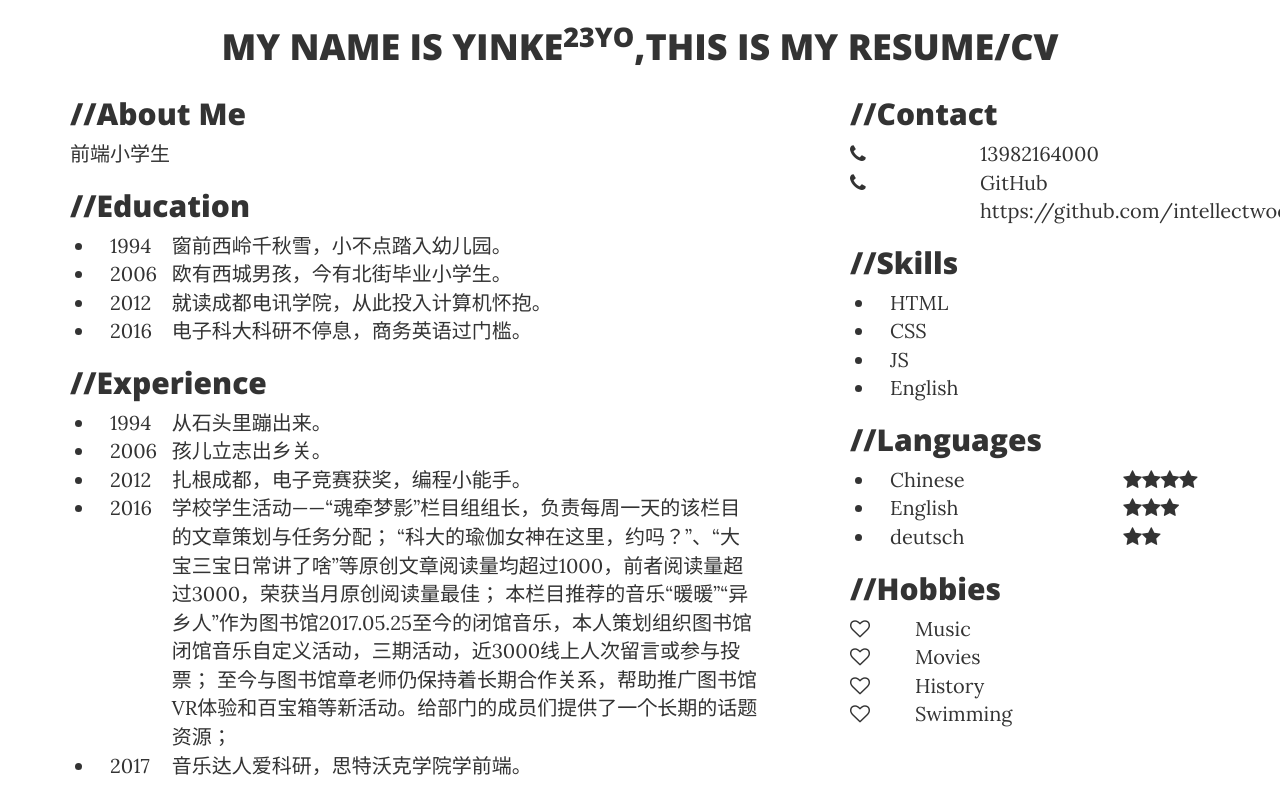
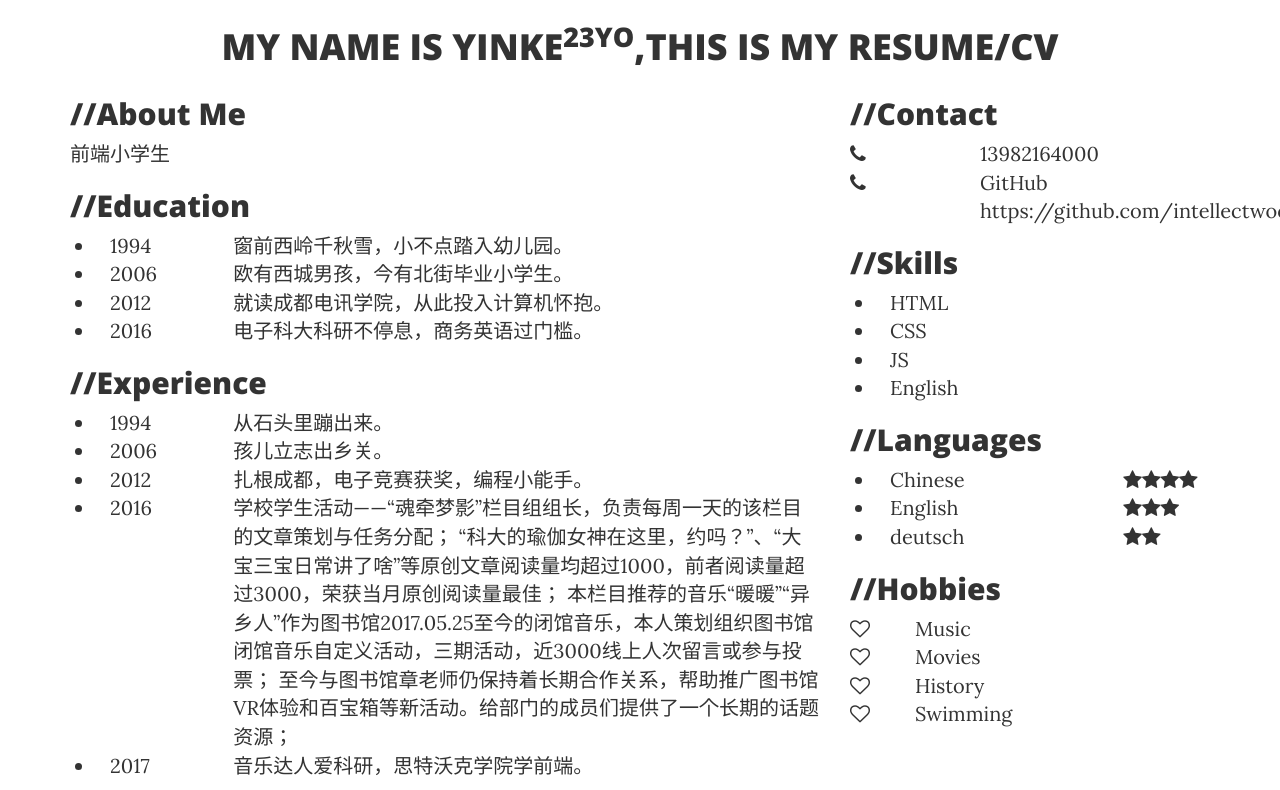
Before and after one commit to intellectwood/personal-cv, a website: page index.html in a window 1280 px wide. Shown: the part 425-1215 px from the top of the page. Drawn offline with nearby package versions, Linux system fonts and the light colour scheme.

Commit message:
Update index.html

```diff
--- a/index.html
+++ b/index.html
@@ -127,23 +127,23 @@
 				<!-- Education -->
 				<h2>//Education</h2>
 					<ul type="disc">
-					 <div class="row"><li> <div class="col-lg-1  col-md-1">1994</div> <div class="col-lg-10  col-md-10 ">窗前西岭千秋雪，小不点踏入幼儿园。</div>  </li></div>
-					 <div class="row"><li> <div class="col-lg-1  col-md-1">2006</div> <div class="col-lg-10  col-md-10 ">欧有西城男孩，今有北街毕业小学生。</div>  </li></div>
-					 <div class="row"><li> <div class="col-lg-1  col-md-1">2012</div> <div class="col-lg-10  col-md-10 ">就读成都电讯学院，从此投入计算机怀抱。</div>  </li></div>
-					 <div class="row"><li> <div class="col-lg-1  col-md-1">2016</div> <div class="col-lg-10  col-md-10 ">电子科大科研不停息，商务英语过门槛。</div>  </li></div>
+					 <div class="row"><li> <div class="col-lg-2  col-md-2">1994</div> <div class="col-lg-10  col-md-10 ">窗前西岭千秋雪，小不点踏入幼儿园。</div>  </li></div>
+					 <div class="row"><li> <div class="col-lg-2  col-md-2">2006</div> <div class="col-lg-10  col-md-10 ">欧有西城男孩，今有北街毕业小学生。</div>  </li></div>
+					 <div class="row"><li> <div class="col-lg-2  col-md-2">2012</div> <div class="col-lg-10  col-md-10 ">就读成都电讯学院，从此投入计算机怀抱。</div>  </li></div>
+					 <div class="row"><li> <div class="col-lg-2  col-md-2">2016</div> <div class="col-lg-10  col-md-10 ">电子科大科研不停息，商务英语过门槛。</div>  </li></div>
 					</ul>
 				<!-- Experience -->
 				<h2>//Experience</h2>
 					<ul type="disc">
-					 <div class="row"><li> <div class="col-lg-1  col-md-1">1994</div> <div class="col-lg-10  col-md-10 ">从石头里蹦出来。</div>  </li></div>
-					 <div class="row"><li> <div class="col-lg-1  col-md-1">2006</div> <div class="col-lg-10  col-md-10 ">孩儿立志出乡关。</div>  </li></div>
-					 <div class="row"><li> <div class="col-lg-1  col-md-1">2012</div> <div class="col-lg-10  col-md-10 ">扎根成都，电子竞赛获奖，编程小能手。</div>  </li></div>
+					 <div class="row"><li> <div class="col-lg-2  col-md-2">1994</div> <div class="col-lg-10  col-md-10 ">从石头里蹦出来。</div>  </li></div>
+					 <div class="row"><li> <div class="col-lg-2  col-md-2">2006</div> <div class="col-lg-10  col-md-10 ">孩儿立志出乡关。</div>  </li></div>
+					 <div class="row"><li> <div class="col-lg-2  col-md-2">2012</div> <div class="col-lg-10  col-md-10 ">扎根成都，电子竞赛获奖，编程小能手。</div>  </li></div>
 
-					 <div class="row"><li> <div class="col-lg-1  col-md-1">2016</div> <div class="col-lg-10  col-md-10 ">学校学生活动——“魂牵梦影”栏目组组长，负责每周一天的该栏目的文章策划与任务分配；
+					 <div class="row"><li> <div class="col-lg-2  col-md-2">2016</div> <div class="col-lg-10  col-md-10 ">学校学生活动——“魂牵梦影”栏目组组长，负责每周一天的该栏目的文章策划与任务分配；
 “科大的瑜伽女神在这里，约吗？”、“大宝三宝日常讲了啥”等原创文章阅读量均超过1000，前者阅读量超过3000，荣获当月原创阅读量最佳；
 本栏目推荐的音乐“暖暖”“异乡人”作为图书馆2017.05.25至今的闭馆音乐，本人策划组织图书馆闭馆音乐自定义活动，三期活动，近3000线上人次留言或参与投票；
 至今与图书馆章老师仍保持着长期合作关系，帮助推广图书馆VR体验和百宝箱等新活动。给部门的成员们提供了一个长期的话题资源；</div>  </li></div>
-					 <div class="row"><li> <div class="col-lg-1  col-md-1">2017</div> <div class="col-lg-10  col-md-10 ">音乐达人爱科研，思特沃克学院学前端。</div>  </li></div>
+					 <div class="row"><li> <div class="col-lg-2  col-md-2">2017</div> <div class="col-lg-10  col-md-10 ">音乐达人爱科研，思特沃克学院学前端。</div>  </li></div>
 
 					</ul>
 			</div>
```
